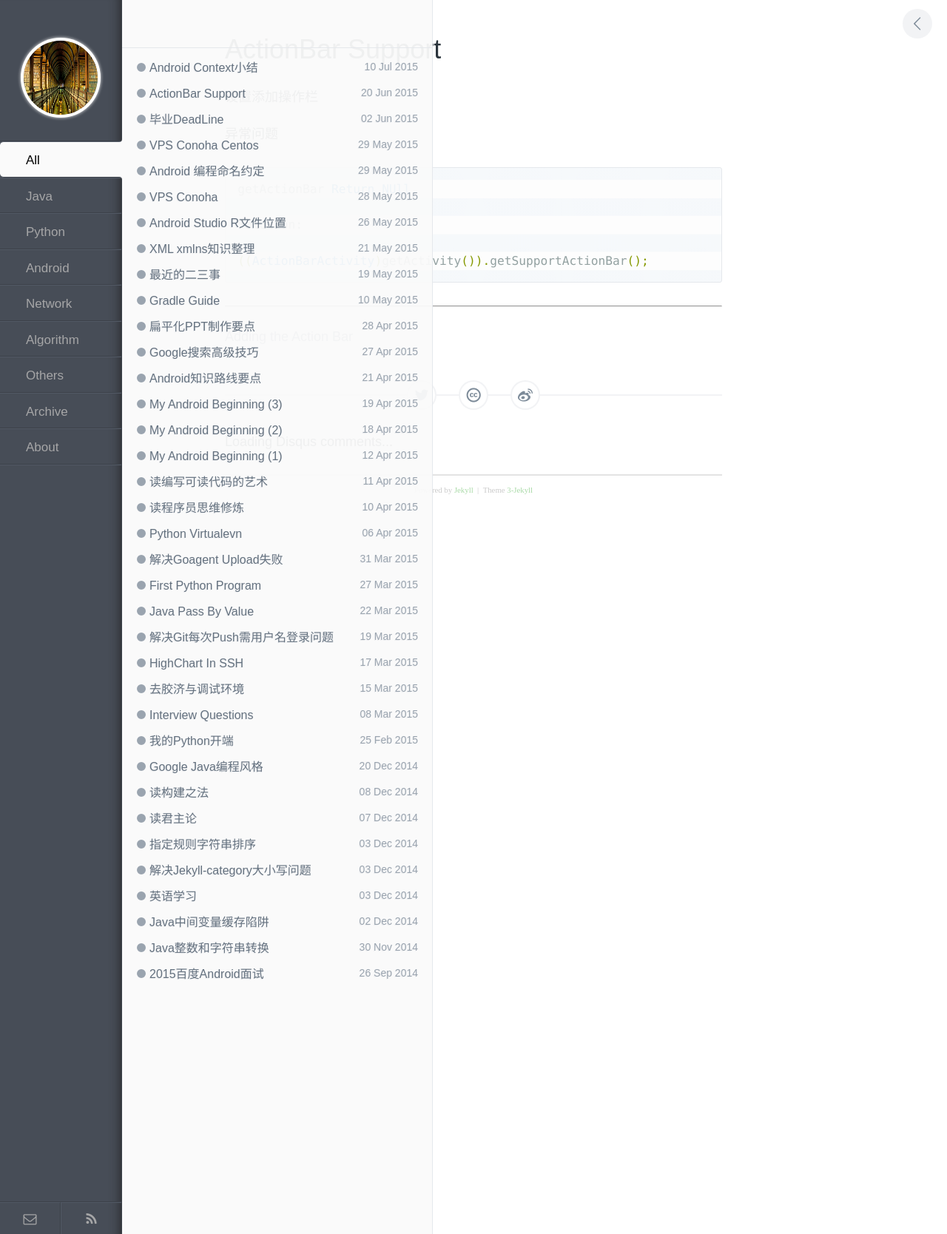
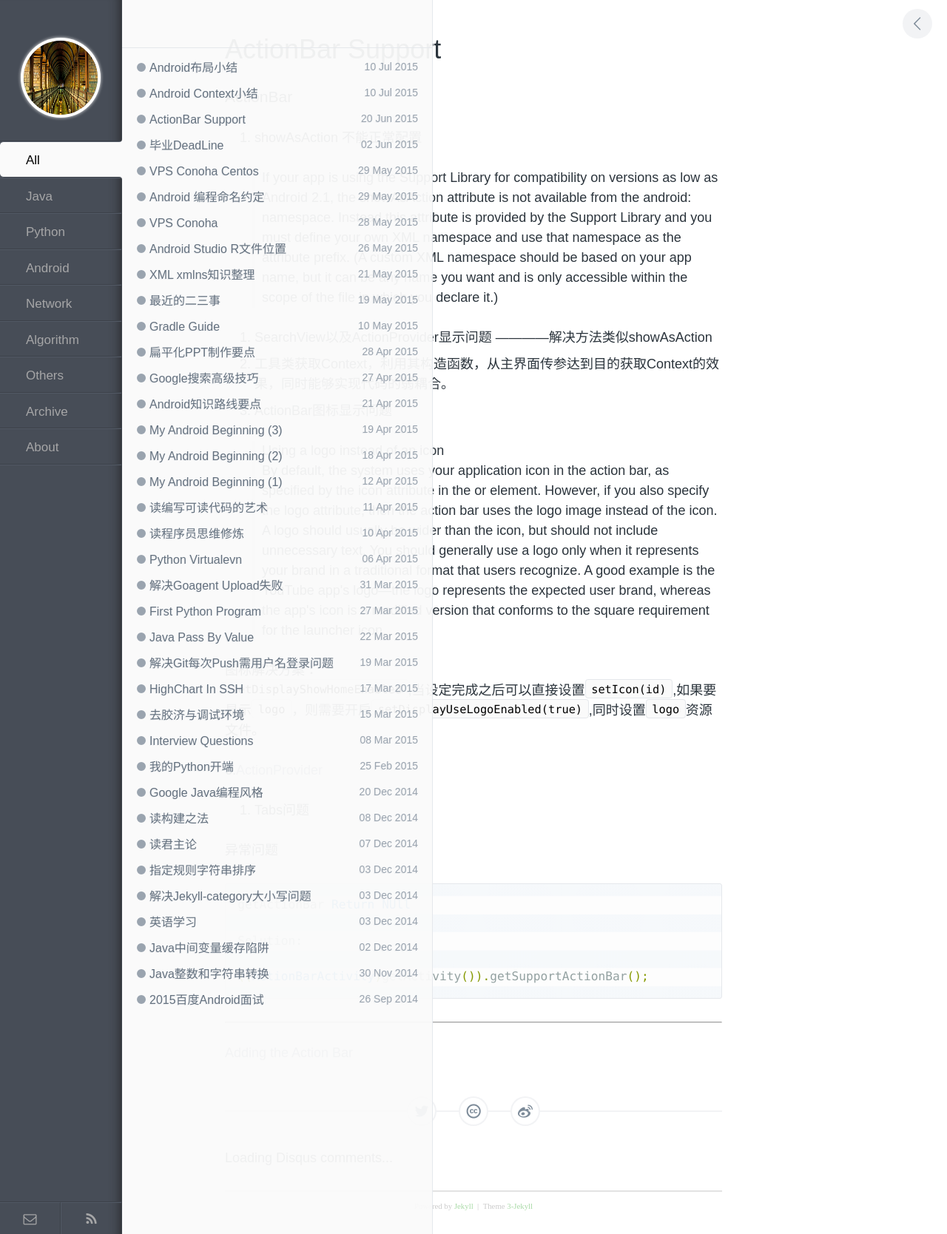
Before and after one commit to enlipan/enlipan.github.io, a Jekyll site: the page built from _posts/2015-6-20-about-action-bar-in-android.md, in a window 1280 px wide. Shown: the whole page at 74% size. Built offline with Jekyll 4.4.1, drawn with Linux system fonts in a browser that asks for light colours; comment, search, counter and statistics services are not loaded.

Commit message:
post layout 0710

```diff
--- a/_posts/2015-6-20-about-action-bar-in-android.md
+++ b/_posts/2015-6-20-about-action-bar-in-android.md
@@ -3,8 +3,27 @@
 title: ActionBar  Support
 category: android
 ---
-####设置添加操作栏
+###ActionBar
 
+1. showAsAction 不能正常配置
+
+> If your app is using the Support Library for compatibility on versions as low as Android 2.1, the showAsAction attribute is not available from the android: namespace. Instead this attribute is provided by the Support Library and you must define your own XML namespace and use that namespace as the attribute prefix. (A custom XML namespace should be based on your app name, but it can be any name you want and is only accessible within the scope of the file in which you declare it.)
+
+2. SearchView以及ActionProvider显示问题  ————解决方法类似showAsAction
+3. 工具类获取Context，利用其构造函数，从主界面传参达到目的获取Context的效果，同时能够实现代码的弱耦合。
+4. ActionBar图标显示问题
+
+> Using a logo instead of an icon
+By default, the system uses your application icon in the action bar, as specified by the icon attribute in the <application> or <activity> element. However, if you also specify the logo attribute, then the action bar uses the logo image instead of the icon.
+A logo should usually be wider than the icon, but should not include unnecessary text. You should generally use a logo only when it represents your brand in a traditional format that users recognize. A good example is the YouTube app's logo—the logo represents the expected user brand, whereas the app's icon is a modified version that conforms to the square requirement for the launcher icon.
+
+图标解决方案：
+`setDisplayShowHomeEnabled`,当设定完成之后可以直接设置`setIcon(id)`,如果要显示`logo`，则需要开启`setDisplayUseLogoEnabled(true)`,同时设置`logo`资源文件。
+
+
+6.[ActionProvider](http://www.cnblogs.com/tianzhijiexian/p/3873259.html)
+
+5. Tabs问题
 
 
 ####异常问题
```
Also changed, not shown: _posts/2015-7-10-about-layout-android.md (added, +45 -0 lines).
